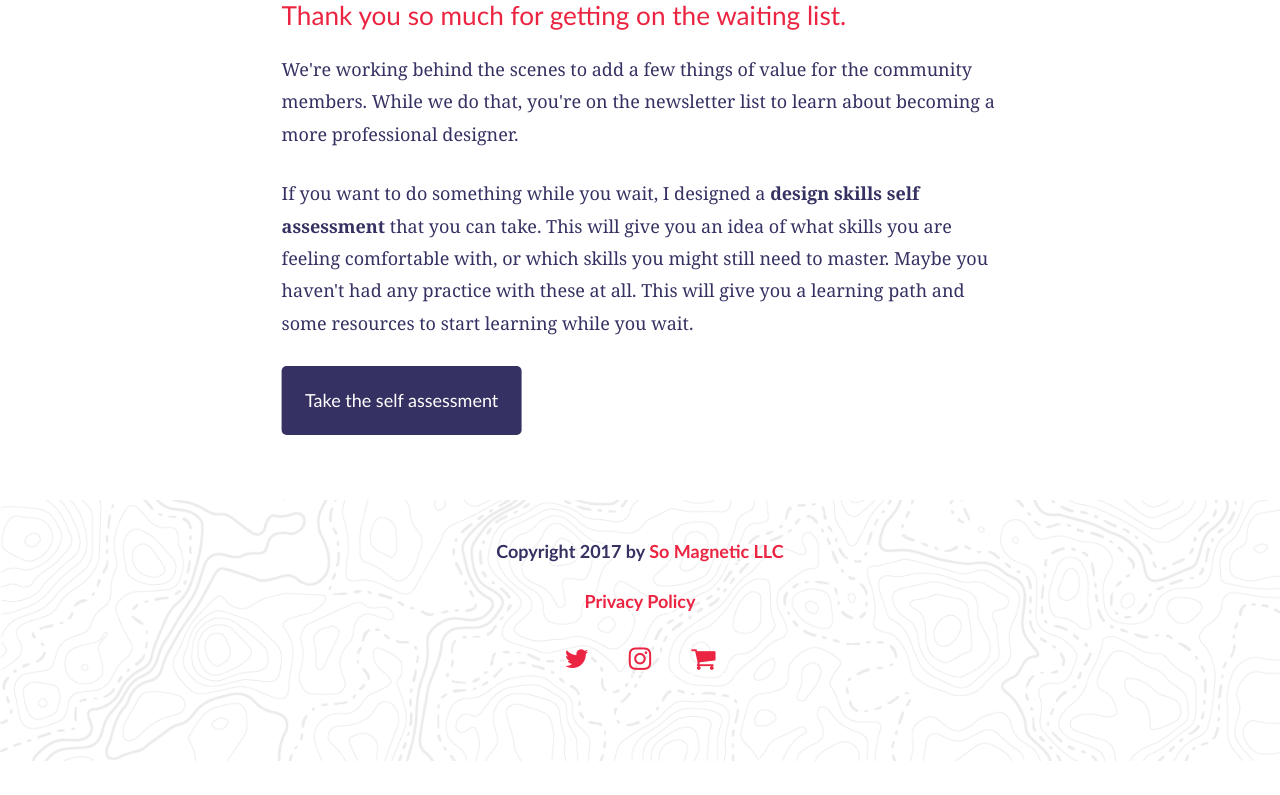
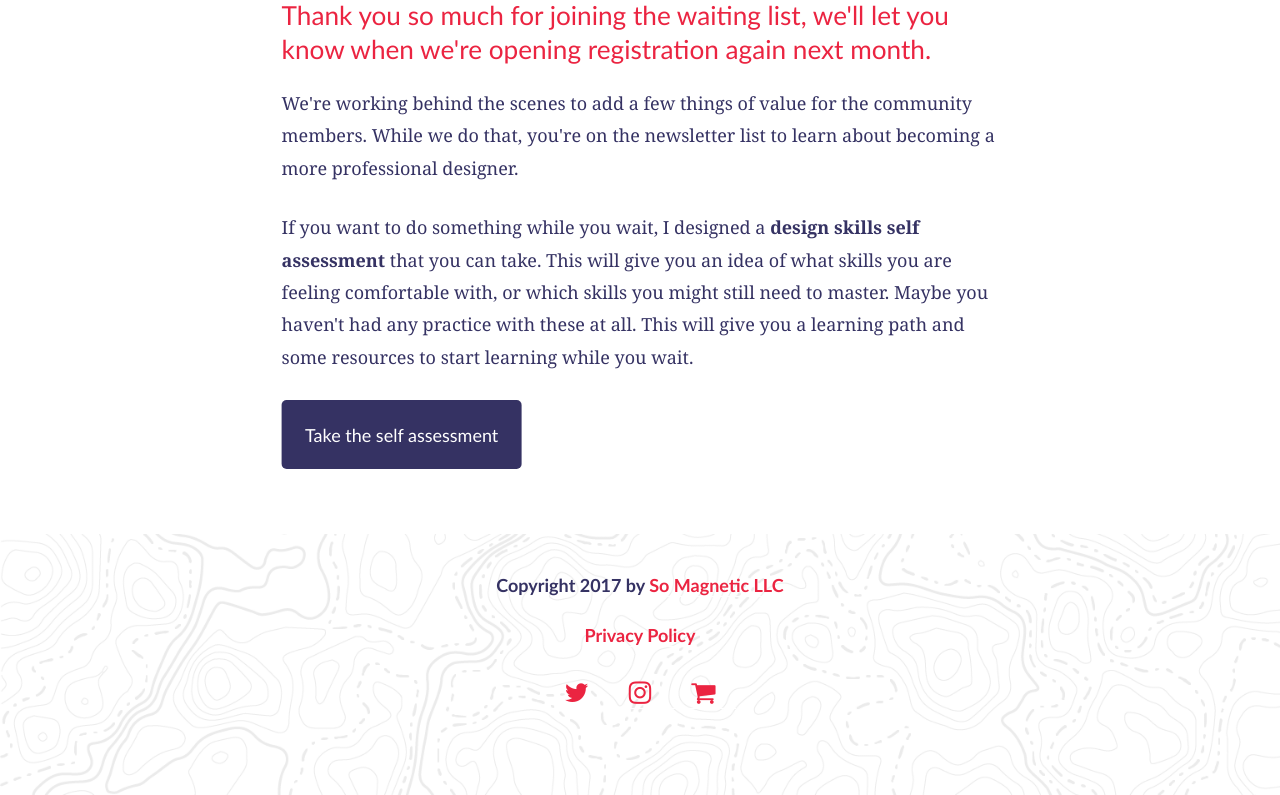
Before and after one commit to compassofdesign/site, a Jekyll site: the page built from thanks/index.html, in a window 1280 px wide. Shown: the part 673-1468 px from the top of the page. Built offline with Jekyll 4.4.1, drawn with Linux system fonts in a browser that asks for light colours; nearby versions of some CDN libraries; before the commit the page ends 1434 px from its top, so only the background shows below that.

Commit message:
Update index.html

```diff
--- a/thanks/index.html
+++ b/thanks/index.html
@@ -7,7 +7,7 @@ title: Thanks for Subscribing
     <div class="landing module">
       <h1>You're on the waiting list!</h1>
       <style>.embed-container { position: relative; padding-bottom: 56.25%; height: 0; overflow: hidden; max-width: 100%; } .embed-container iframe, .embed-container object, .embed-container embed { position: absolute; top: 0; left: 0; width: 100%; height: 100%; }</style><div class='embed-container'><iframe src='https://www.youtube.com/embed/3YEQ8ODpwQU?&autoplay=1' frameborder='0' allowfullscreen></iframe></div>
-      <h3>Thank you so much for getting on the waiting list.</h3>
+      <h3>Thank you so much for joining the waiting list, we'll let you know when we're opening registration again next month.</h3>
       <p>We're working behind the scenes to add a few things of value for the community members. While we do that, you're on the newsletter list to learn about becoming a more professional designer.</p>
       <p>If you want to do something while you wait, I designed a <strong>design skills self assessment</strong> that you can take. This will give you an idea of what skills you are feeling comfortable with, or which skills you might still need to master. Maybe you haven't had any practice with these at all. This will give you a learning path and some resources to start learning while you wait.</p>
       <a href="{{site.baseurl}}/assessment" class="button">Take the self assessment</a>
```
